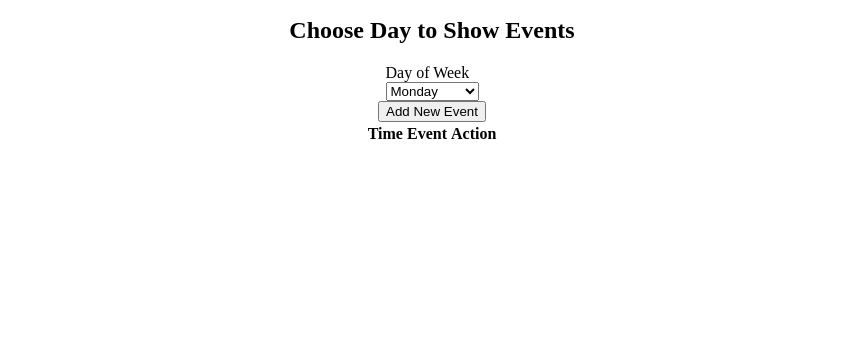
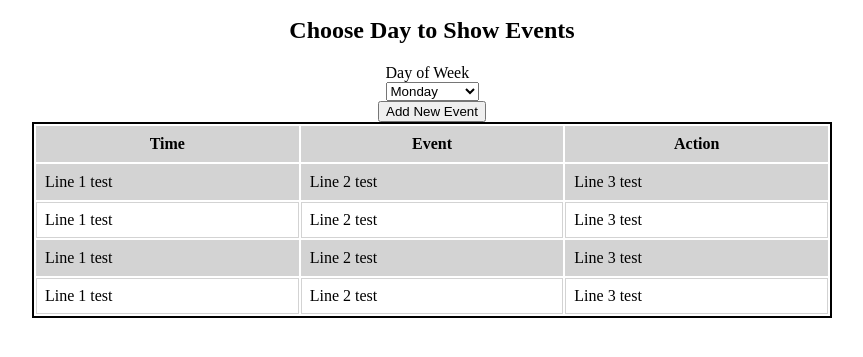
Before and after one commit to RossBrewster/week-planner, a website: page index.html in a window 1280 px wide. Shown: the part 91-448 px from the top of the page, without its empty margins (208-1071 px from the left). Drawn offline with Linux system fonts and the light colour scheme.

Commit message:
completed 2

```diff
--- a/index.html
+++ b/index.html
@@ -33,12 +33,36 @@
         <button type="button" class="add-event">Add New Event</button>
       </div>
       <div class="row justify-center">
-        <table class="event-list">
-          <tr>
-            <th>Time</th>
-            <th>Event</th>
-            <th>Action</th>
-          </tr>
+        <table class="event-table column-full">
+          <thead id="table-header">
+            <tr>
+              <th>Time</th>
+              <th>Event</th>
+              <th>Action</th>
+            </tr>
+          </thead>
+          <tbody>
+            <tr>
+              <td>Line 1 test</td>
+              <td>Line 2 test</td>
+              <td>Line 3 test</td>
+            </tr>
+            <tr>
+              <td>Line 1 test</td>
+              <td>Line 2 test</td>
+              <td>Line 3 test</td>
+            </tr>
+            <tr>
+              <td>Line 1 test</td>
+              <td>Line 2 test</td>
+              <td>Line 3 test</td>
+            </tr>
+            <tr>
+              <td>Line 1 test</td>
+              <td>Line 2 test</td>
+              <td>Line 3 test</td>
+            </tr>
+          </tbody>
         </table>
       </div>
     </div>
--- a/styles.css
+++ b/styles.css
@@ -23,3 +23,21 @@
 .flex {
   display: flex;
 }
+
+.event-table {
+  border: solid 2px;
+}
+
+tr:nth-child(odd) {
+  background-color: lightgray;
+}
+
+td,
+th {
+  border: 1px solid lightgray;
+  padding: 0.5rem;
+}
+
+thead:nth-child(0) {
+  background-color: white;
+}
```
